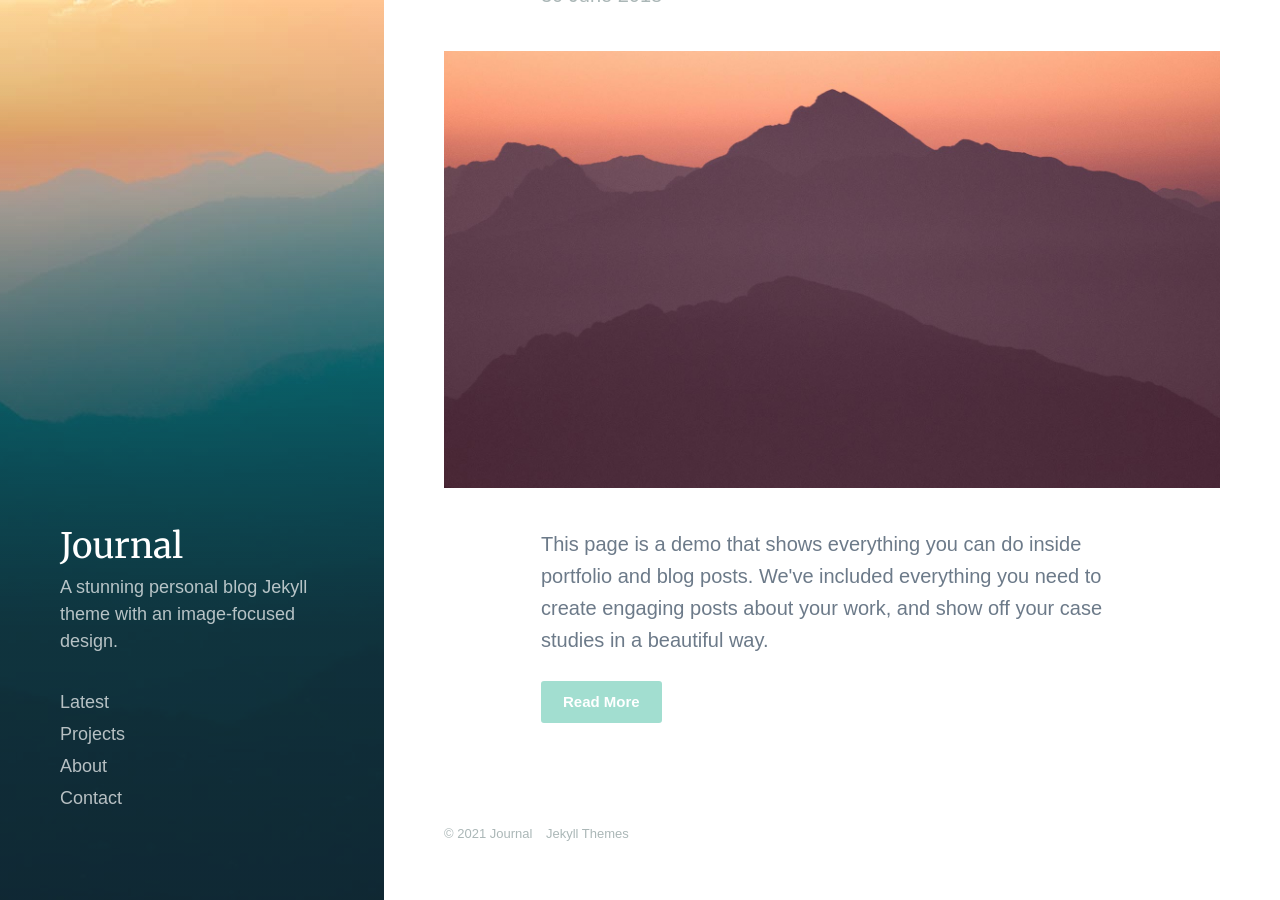
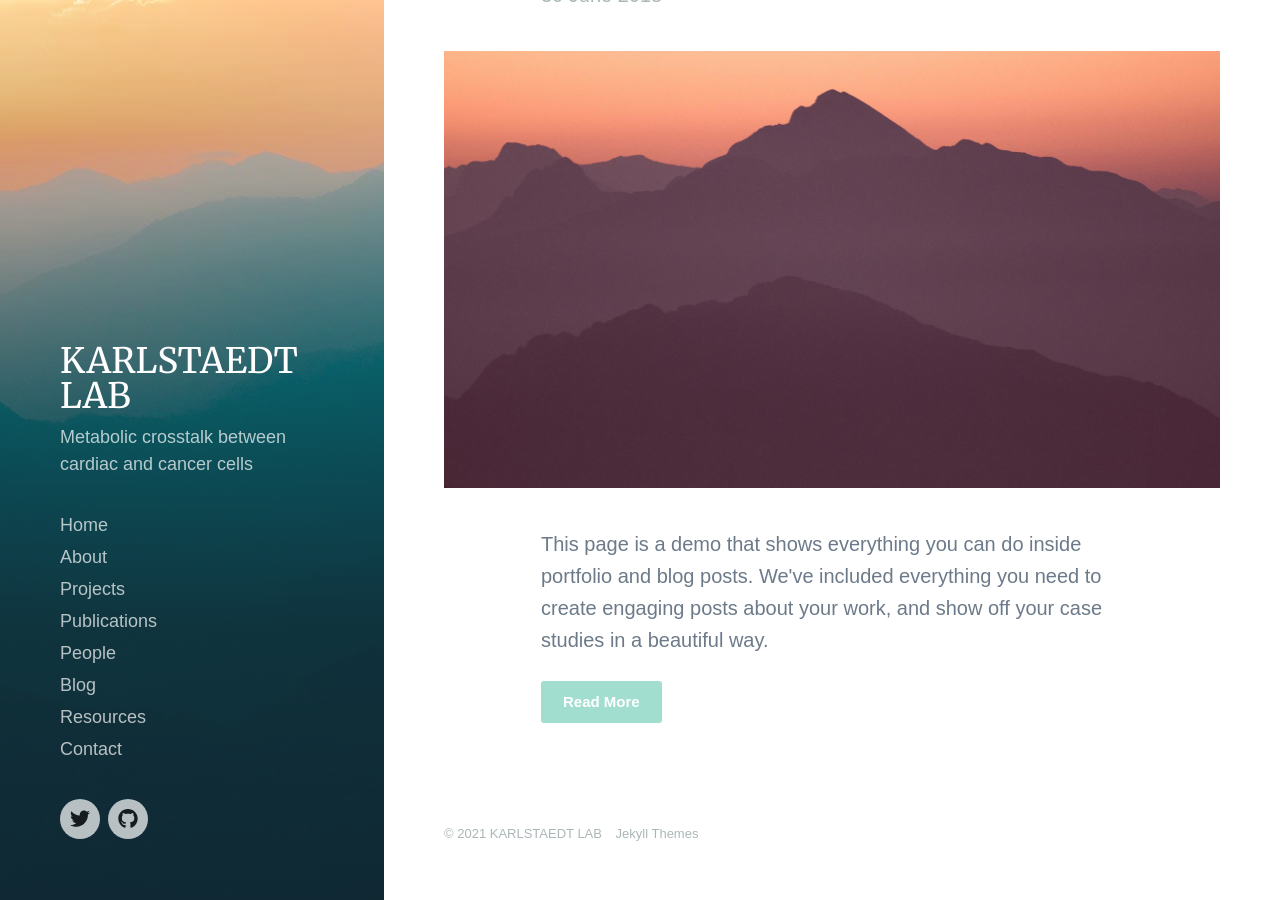
Before and after one commit to karlstaedtlab/cardionet, a Jekyll site: the page built from index.html, in a window 1280 px wide and 900 px high, scrolled down 133 px. Built offline with Jekyll 4.4.1, drawn with Linux system fonts in a browser that asks for light colours; nearby versions of some CDN libraries; some web fonts are replaced; the list of posts is cut into pages by our own code.

Commit message:
Update settings.yml

```diff
--- a/_data/settings.yml
+++ b/_data/settings.yml
@@ -1,6 +1,6 @@
 basic_settings:
-  site_title: Journal
-  site_tagline: A stunning personal blog Jekyll theme with an image-focused design.
+  site_title: KARLSTAEDT LAB
+  site_tagline: Metabolic crosstalk between cardiac and cancer cells
   favicon_image: /images/favicon.png
 
 header_settings:
@@ -10,12 +10,20 @@ header_settings:
 
 menu_settings:
   menu_items:
-    - title: 'Latest'
+    - title: 'Home'
       url: '/'
+    - title: 'About'
+      url: '/about'
     - title: 'Projects'
       url: '/projects/'
-    - title: 'About'
-      url: '/about'
+    - title: 'Publications'
+      url: '/publications'
+    - title: 'People'
+      url: '/people'
+    - title: 'Blog'
+      url: '/blog'
+    - title: 'Resources'
+      url: '/resources'
     - title: 'Contact'
       url: '/contact'
 
@@ -30,7 +38,7 @@ contact_settings:
 
 social_settings:
   facebook_url: ''
-  twitter_url: ''
+  twitter_url: 'https://twitter.com/anjakarlstaedt'
   instagram_url: ''
   snapchat_url: ''
   youtube_url: ''
@@ -46,7 +54,7 @@ social_settings:
   dribbble_url: ''
   behance_url: ''
   deviantart_url: ''
-  github_url: ''
+  github_url: 'https://github.com/karlstaedtlab/'
   reddit_url: ''
   flickr_url: ''
   etsy_url: ''
```
